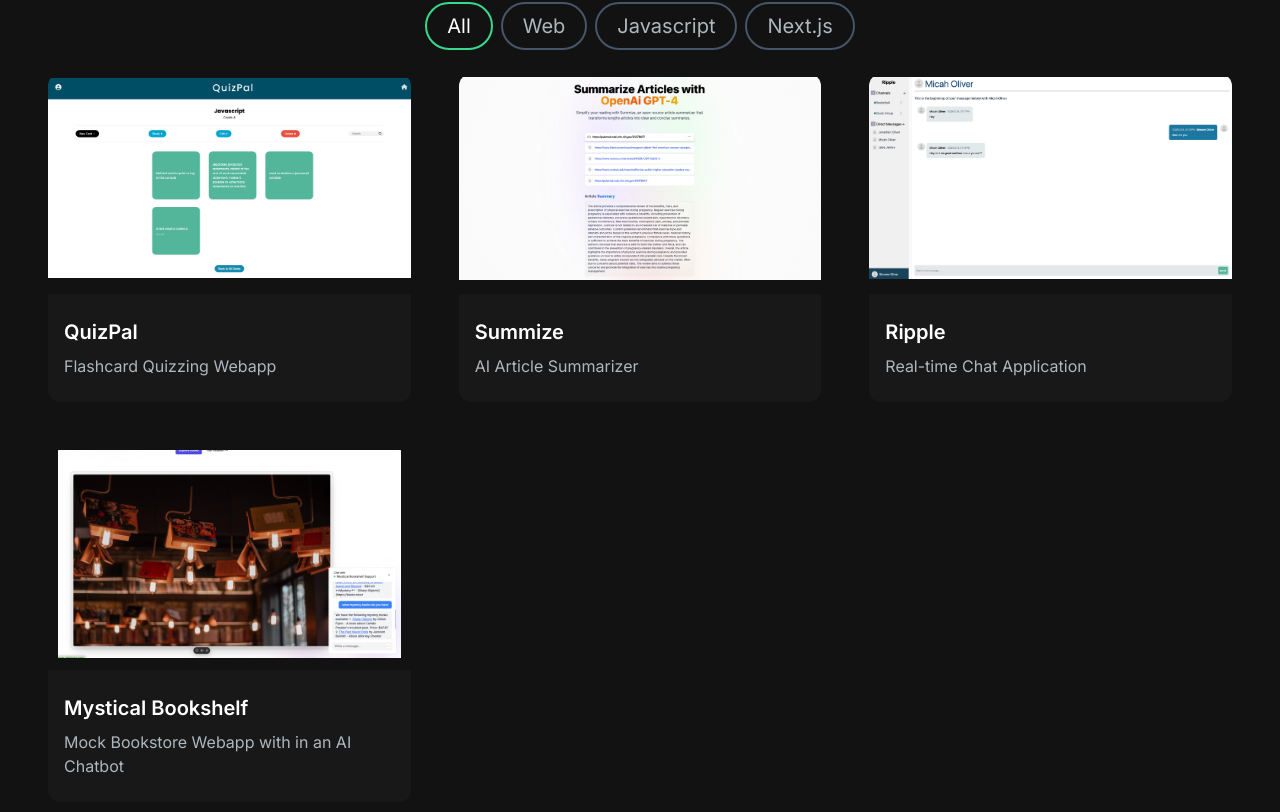
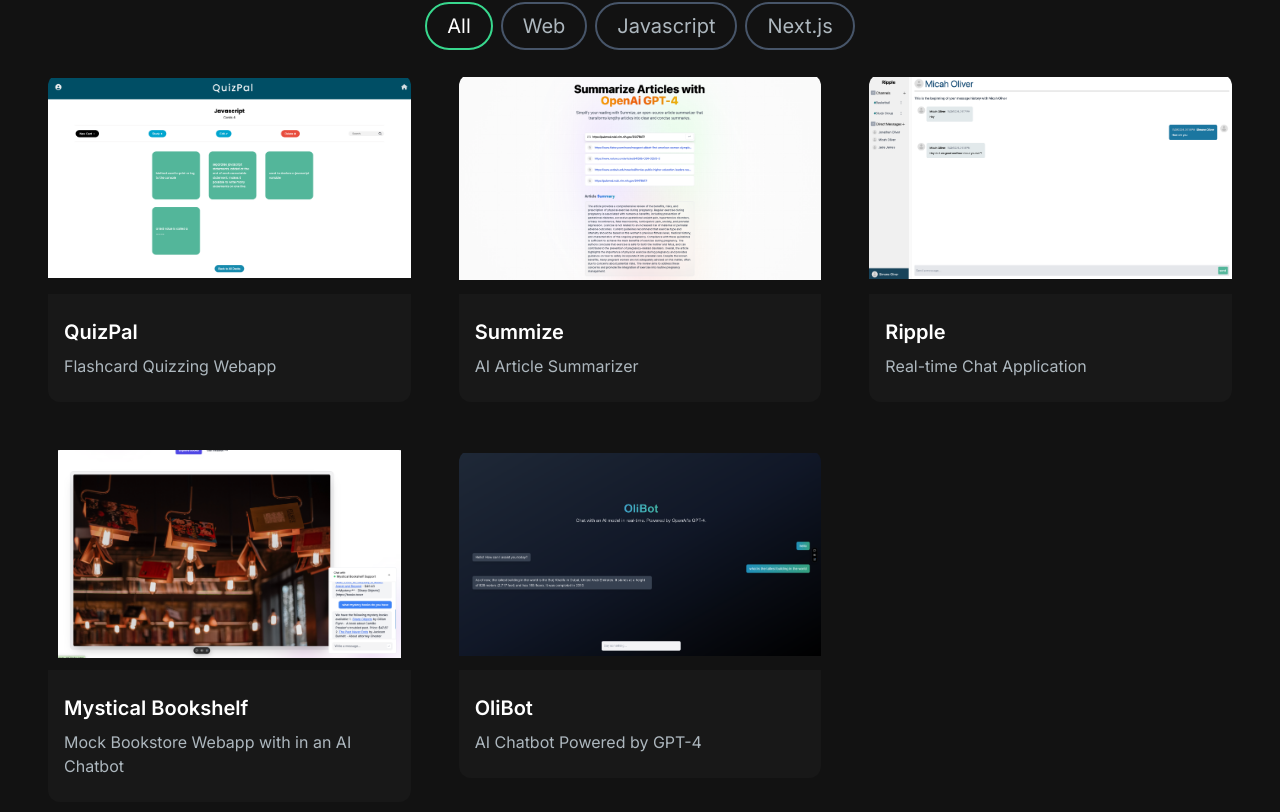
Before and after one commit to jonoliver1997/next-portfolio, a Next.js app: page /projects in a window 1280 px wide. Shown: the part 318-1130 px from the top of the page. Built offline with nearby package versions, Linux system fonts and the light colour scheme.

Commit message:
add new project

```diff
--- a/src/components/ProjectsSection.jsx
+++ b/src/components/ProjectsSection.jsx
@@ -48,15 +48,15 @@ const projectsData = [
     gitUrl: "https://github.com/jonoliver1997/mystical-bookshelf-ai-chatbot",
     previewUrl: "https://mystical-bookshelf-ai-chatbot.vercel.app",
   },
-  // {
-  //   id: 5,
-  //   title: "Project 5",
-  //   description: "Description 5",
-  //   image: "https://via.placeholder.com/300",
-  //   tag: ["All", "Javascript"],
-  //   gitUrl: "https://github.com",
-  //   previewUrl: "https://github.com",
-  // },
+  {
+    id: 5,
+    title: "OliBot",
+    description: "AI Chatbot Powered by GPT-4",
+    image: "/images/projects/olibot_preview.png",
+    tag: ["All", "Next.js, Web"],
+    gitUrl: "https://github.com/jonoliver1997/olibot",
+    previewUrl: "https://olibot.vercel.app",
+  },
   // {
   //   id: 6,
   //   title: "Project 6",
```
Also changed, not shown: public/images/projects/olibot_preview.png (added).
